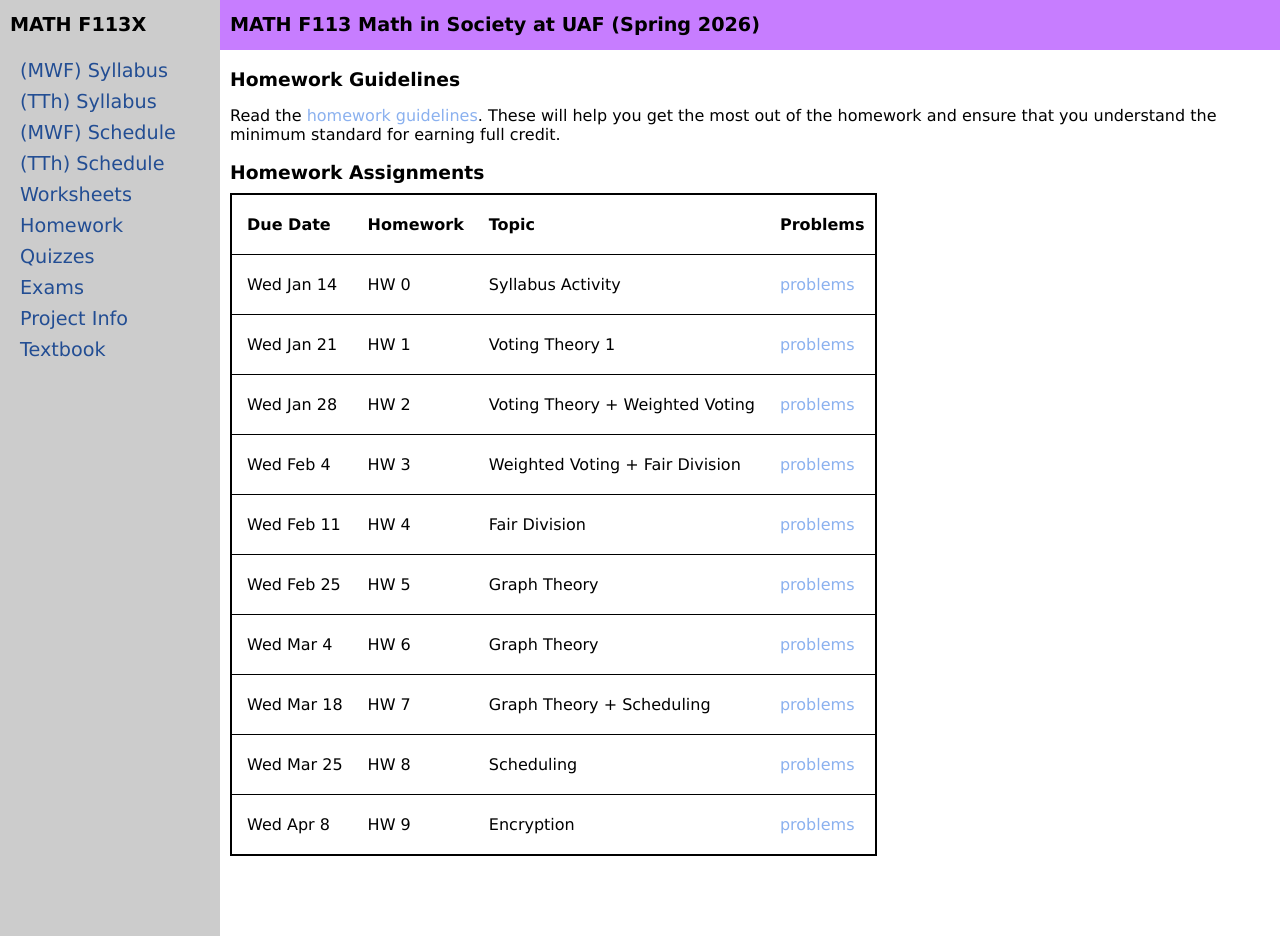
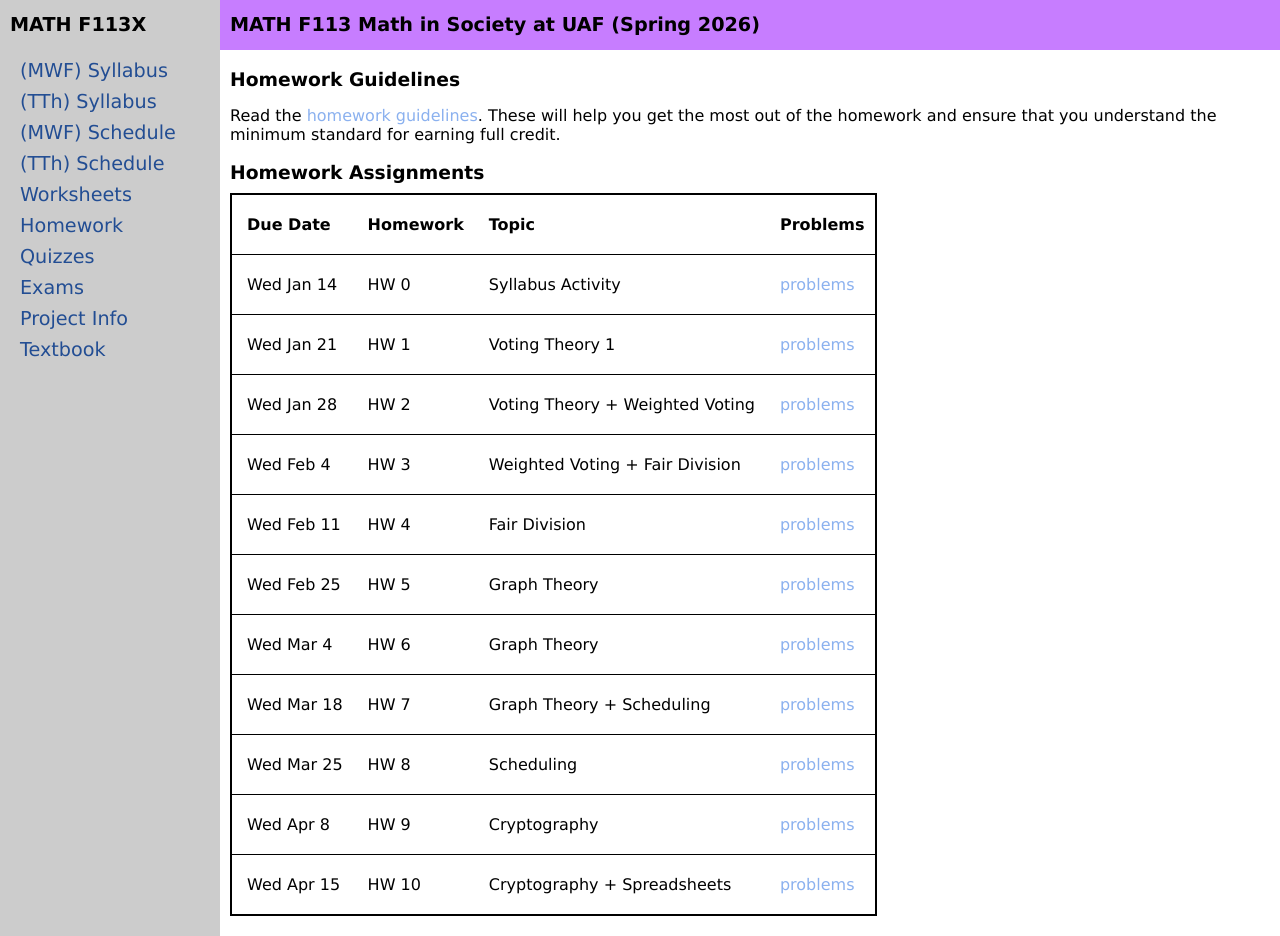
Before and after one commit to uaf-math/math113, a Jekyll site: the page built from homework.md, in a window 1280 px wide and 936 px high. Built offline with Jekyll 4.4.1, drawn with Linux system fonts in a browser that asks for light colours.

Commit message:
Update homework.yml

```diff
--- a/_data/homework.yml
+++ b/_data/homework.yml
@@ -39,5 +39,9 @@ homeworks:
   problems: hw8.pdf
 - due: Wed Apr 8
   number: HW 9
-  topic: Encryption
+  topic: Cryptography
   problems: hw9.pdf
+- due: Wed Apr 15
+  number: HW 10
+  topic: Cryptography + Spreadsheets
+  problems: hw10.pdf
```
